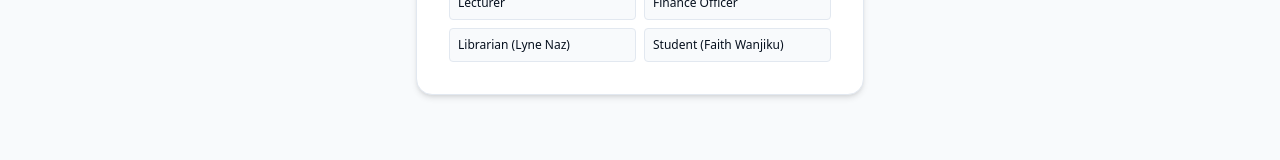
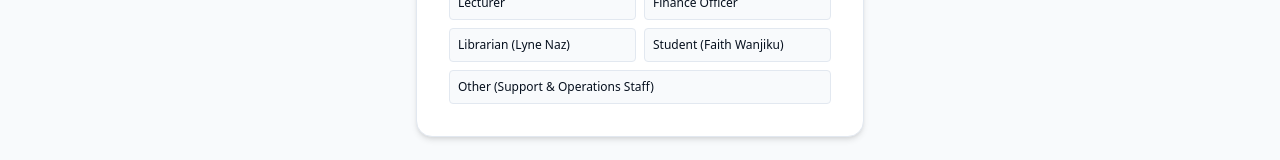
Before and after one commit to Lynmwita/UAMS, a Next.js app in the folder frontend/: page /login in a window 1280 px wide. Shown: the part 776-936 px from the top of the page. Before the commit the page ends 903 px from the top, so only its background shows below. Built offline with nearby package versions, Linux system fonts and the light colour scheme; no server answers.

Commit message:
feat(auth): add Other role to portal sign-in dropdown and system RBAC

```diff
--- a/frontend/src/app/login/page.tsx
+++ b/frontend/src/app/login/page.tsx
@@ -265,6 +265,13 @@ function LoginForm() {
                 >
                   Student (Faith Wanjiku)
                 </button>
+                <button
+                  type="button"
+                  onClick={() => handleFillDemoCredentials('other')}
+                  className="p-2 bg-slate-50 hover:bg-slate-100 border border-slate-200 rounded text-academic-navy-950 font-medium text-left transition col-span-2"
+                >
+                  Other (Support & Operations Staff)
+                </button>
               </div>
             </div>
           )}
--- a/frontend/src/lib/auth/rbac.ts
+++ b/frontend/src/lib/auth/rbac.ts
@@ -28,6 +28,7 @@ export const ROLE_HIERARCHY: Record<UserRole, number> = {
   finance_officer: 60,
   librarian: 50,
   student: 10,
+  other: 20,
 };
 
 export const ROLE_LABELS: Record<UserRole, string> = {
@@ -39,6 +40,7 @@ export const ROLE_LABELS: Record<UserRole, string> = {
   finance_officer: 'Finance Officer',
   librarian: 'University Librarian',
   student: 'Student',
+  other: 'Other',
 };
 
 export const ROLE_PERMISSIONS: Record<UserRole, Permission[]> = {
@@ -121,6 +123,9 @@ export const ROLE_PERMISSIONS: Record<UserRole, Permission[]> = {
   "librarian": [
     "library:read",
     "library:loan"
+  ],
+  "other": [
+    "library:read"
   ]
 };
 
--- a/frontend/src/lib/auth/roles.ts
+++ b/frontend/src/lib/auth/roles.ts
@@ -1,6 +1,6 @@
 import type { UserRole } from '@/types';
 
-export const USER_ROLES: UserRole[] = ['super_admin', 'admin', 'registrar', 'hod', 'lecturer', 'finance_officer', 'student', 'librarian'];
+export const USER_ROLES: UserRole[] = ['super_admin', 'admin', 'registrar', 'hod', 'lecturer', 'finance_officer', 'student', 'librarian', 'other'];
 export function isUserRole(value: unknown): value is UserRole {
   return typeof value === 'string' && USER_ROLES.includes(value as UserRole);
 }
@@ -16,8 +16,8 @@ export function resolveCanonicalRole(rawRole: unknown): UserRole {
   if (['librarian', 'library'].includes(norm)) return 'librarian';
   if (['student'].includes(norm)) return 'student';
   if (['lecturer', 'faculty', 'professor', 'tutorial_fellow', 'teaching_assistant', 'lab_technician'].includes(norm)) return 'lecturer';
-  // General campus support & operational staff map to general institutional staff view:
-  return 'librarian';
+  // General campus support & operational staff:
+  return 'other';
 }
 
 export const PAGE_ROLES: Record<string, UserRole[]> = {
@@ -30,7 +30,7 @@ export const PAGE_ROLES: Record<string, UserRole[]> = {
   exams: ['super_admin', 'admin', 'registrar', 'hod', 'lecturer', 'student'],
   finance: ['super_admin', 'admin', 'finance_officer', 'student'],
   hostel: ['super_admin', 'admin', 'registrar', 'student'],
-  library: ['super_admin', 'admin', 'registrar', 'hod', 'lecturer', 'student', 'librarian'],
+  library: ['super_admin', 'admin', 'registrar', 'hod', 'lecturer', 'student', 'librarian', 'other'],
   timetable: ['super_admin', 'admin', 'registrar', 'hod', 'lecturer', 'student'],
   notifications: ['super_admin', 'admin', 'registrar', 'finance_officer'],
   audit: ['super_admin', 'admin'],
--- a/frontend/src/lib/auth/session.ts
+++ b/frontend/src/lib/auth/session.ts
@@ -32,6 +32,7 @@ export const DEMO_USERS: Record<UserRole, { email: string; passwordHash: string
   finance_officer: { email: 'finance_officer@university.ac.ke', get passwordHash() { return getDemoHash(); } },
   student: { email: 'student@university.ac.ke', get passwordHash() { return getDemoHash(); } },
   librarian: { email: 'librarian@university.ac.ke', get passwordHash() { return getDemoHash(); } },
+  other: { email: 'other@university.ac.ke', get passwordHash() { return getDemoHash(); } },
 };
 
 export function normalizeRole(role?: string): UserRole {
--- a/frontend/src/types/index.ts
+++ b/frontend/src/types/index.ts
@@ -6,7 +6,8 @@ export type UserRole =
   | 'lecturer'
   | 'finance_officer'
   | 'student'
-  | 'librarian';
+  | 'librarian'
+  | 'other';
 
 export interface User {
   id: string;
```
